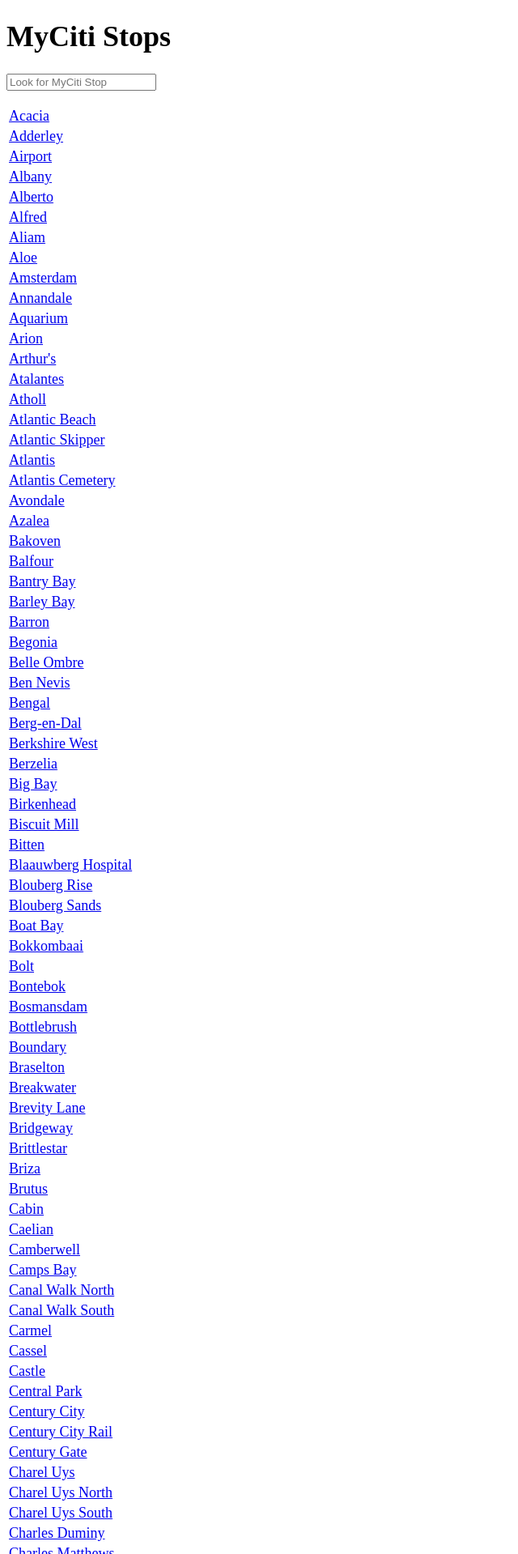
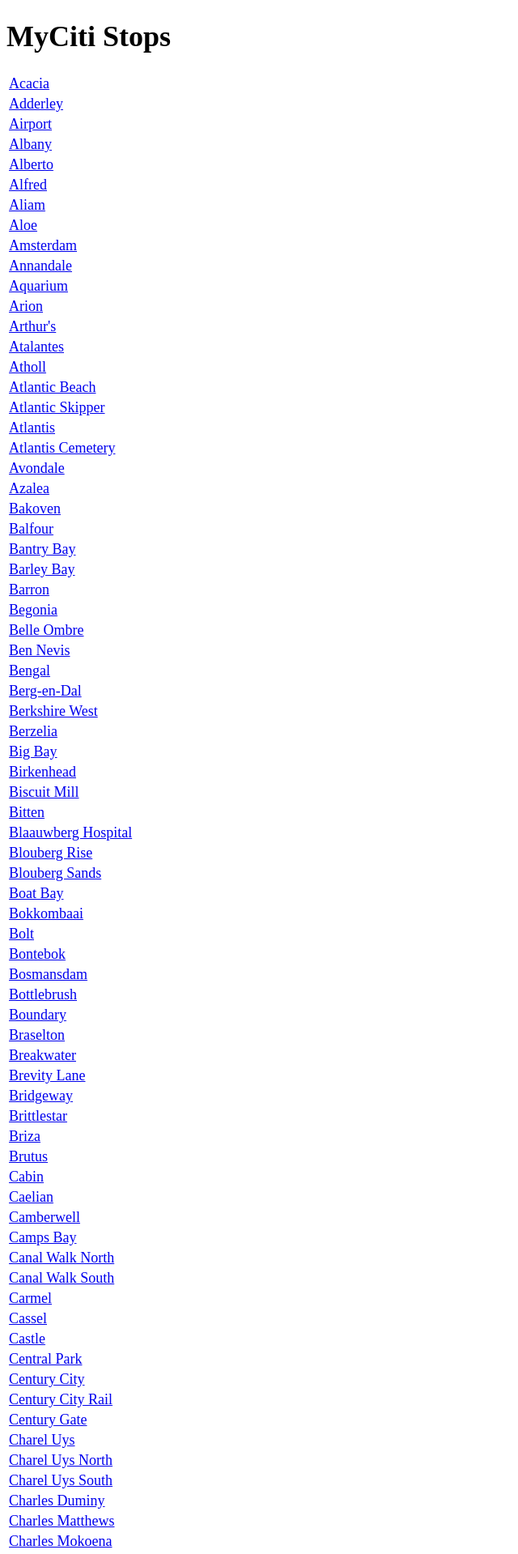
Before and after one commit to DivisionMax/WhereIsTheExpressScrape, a Flask app: page / in a window 1280 px wide. Shown: the top 1919 px of the page at 81% size, without its empty margins (0-640 px from the left). Run offline with Flask 2, Linux system fonts and the light colour scheme; some libraries are stand-ins or nearby versions.

Commit message:
Comment out the search bar on the index screen

```diff
--- a/templates/index.html
+++ b/templates/index.html
@@ -19,15 +19,15 @@
                 <h1>MyCiti Stops</h1>
             </div>
         </div>
-        <div class="columns">
-            <div class="column">
-                <!-- if javascript is enabled -->
-                <div id="search" class="form-group">
-                    <input class="form-input" type="text" id="search-stop" placeholder="Look for MyCiti Stop">
-                </div>
+        <!--<div class="columns">-->
+            <!--<div class="column">-->
+                <!--&lt;!&ndash; if javascript is enabled &ndash;&gt;-->
+                <!--<div id="search" class="form-group">-->
+                    <!--<input class="form-input" type="text" id="search-stop" placeholder="Look for MyCiti Stop">-->
+                <!--</div>-->
 
-            </div>
-        </div>
+            <!--</div>-->
+        <!--</div>-->
 
         <div class="columns">
             <div class="column">
```
